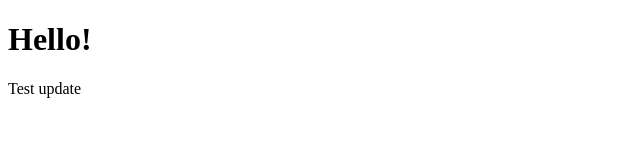
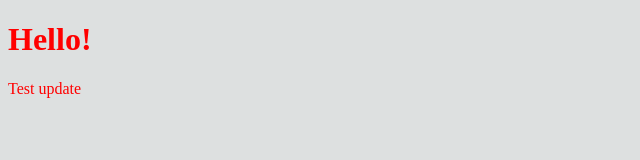
Before and after one commit to ahrnuld/web-markup, a plain HTML site: page index.html in a window 1280 px wide. Shown: the whole page, without its empty margins (0-640 px from the left). Drawn offline with Linux system fonts and the light colour scheme.

Commit message:
lecture 2 assignment 1

```diff
--- /dev/null
+++ b/css/style.css
@@ -0,0 +1,11 @@
+body {
+    background-color: rgb(221, 224, 224);
+}
+
+.warning {
+    color: red;
+}
+
+#topnavmenu {
+
+}
--- /dev/null
+++ b/css_basics/css/style.css
@@ -0,0 +1,11 @@
+body {
+    background-color: rgb(71, 70, 70);
+}
+
+h1 {
+    color: white;
+}
+
+p {
+    color:rgb(233, 233, 233);
+}
--- a/index.html
+++ b/index.html
@@ -4,9 +4,13 @@
     <meta charset="UTF-8">
     <meta name="viewport" content="width=<device-width>, initial-scale=1.0">
     <title>Document</title>
+    <link rel="stylesheet" href="css/style.css" />
 </head>
 <body>
-    <h1>Hello!</h1>
-    <p>Test update</p>
+    <h1 class="warning">Hello!</h1>
+    <p class="warning">Test update</p>
+    <nav id="topnavmenu">
+
+    </nav>
 </body>
 </html>
```
Also changed, not shown: css_basics/index.html (added, +15 -0 lines).
